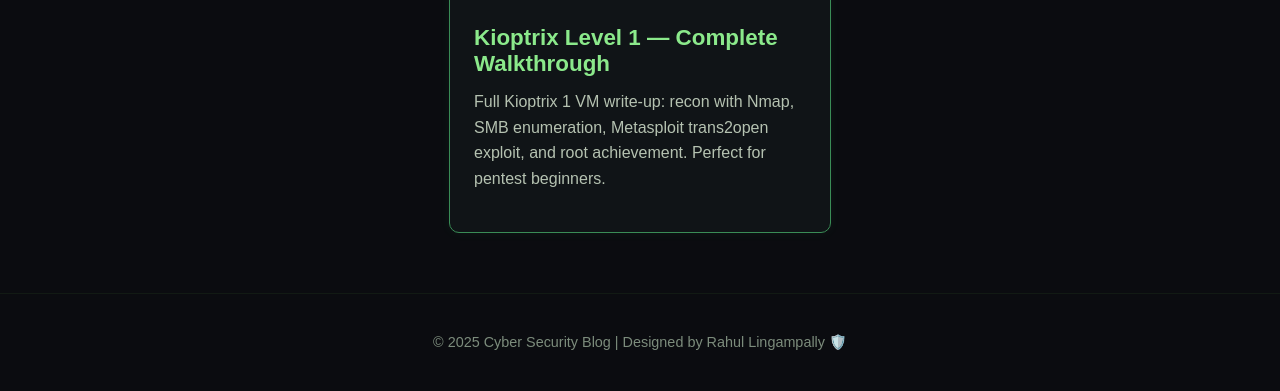
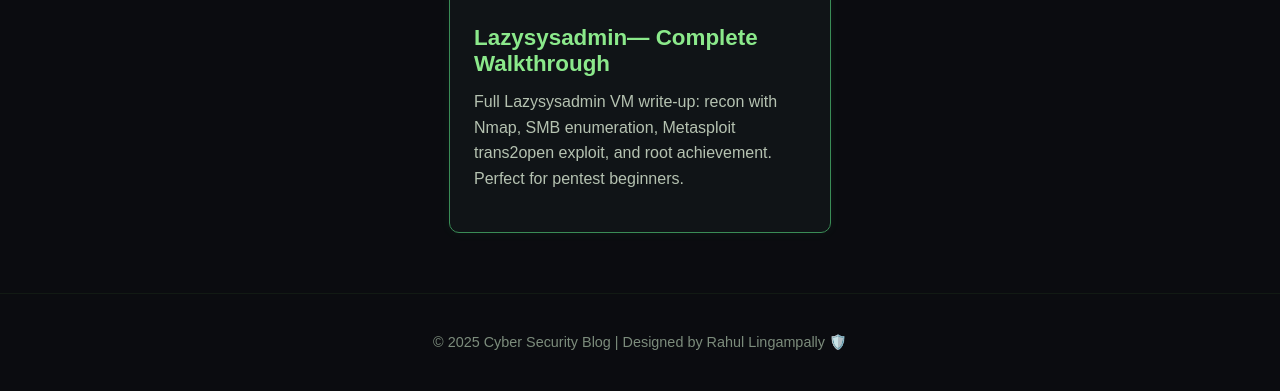
Before and after one commit to rustyishere/linuxportfolio, a plain HTML site: page blog.html in a window 1280 px wide. Shown: the part 984-1375 px from the top of the page. Drawn offline with Linux system fonts and the light colour scheme.

Commit message:
Update blog.html

```diff
--- a/blog.html
+++ b/blog.html
@@ -170,8 +170,8 @@
      <div class="card" onclick="window.location.href='machines/lazysysadmin.html'">
       <img src="https://i.pinimg.com/736x/67/dd/da/67dddab44af5109aca87f71bbe4be357.jpg" alt="lazysysadmin Machine">
       <div class="card-content">
-        <h3>Kioptrix Level 1 — Complete Walkthrough</h3>
-        <p>Full Kioptrix 1 VM write-up: recon with Nmap, SMB enumeration, Metasploit trans2open exploit, and root achievement. Perfect for pentest beginners.</p>
+        <h3>Lazysysadmin— Complete Walkthrough</h3>
+        <p>Full Lazysysadmin VM write-up: recon with Nmap, SMB enumeration, Metasploit trans2open exploit, and root achievement. Perfect for pentest beginners.</p>
       </div>
     </div>
 
```
